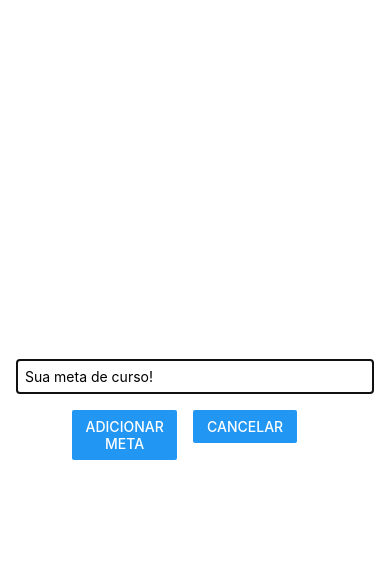
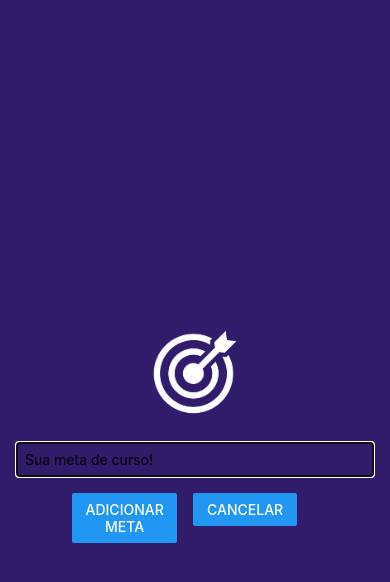
Before and after one commit to MatheusRyuki/React-Native-Metas-Cursos, a React Native app: screen / in a window 390 px wide. Both pictures are taken after a click on the button "ADICIONAR NOVO META". Shown: the top 582 px of the page. Built offline with nearby package versions, Linux system fonts and the light colour scheme.

Commit message:
adicionado imagem no modal

```diff
--- a/components/GoalInput.js
+++ b/components/GoalInput.js
@@ -1,4 +1,11 @@
-import { View, Button, TextInput, StyleSheet, Modal } from "react-native";
+import {
+  View,
+  Button,
+  TextInput,
+  StyleSheet,
+  Modal,
+  Image,
+} from "react-native";
 import { useState } from "react";
 
 const GoalInput = (props) => {
@@ -16,6 +23,7 @@ const GoalInput = (props) => {
   return (
     <Modal visible={props.visible} animationType="slide">
       <View style={styles.inputContainer}>
+        <Image source={require("../assets/goal.png")} style={styles.image} />
         <TextInput
           placeholder="Sua meta de curso!"
           style={styles.textInput}
@@ -43,16 +51,19 @@ const styles = StyleSheet.create({
     flexDirection: "column",
     justifyContent: "center",
     alignItems: "center",
-    marginBottom: 24,
     padding: 16,
-    borderBottomWidth: 1,
-    borderBottomColor: "#ccc",
+    backgroundColor: "#311b6b"
   },
   textInput: {
     borderWidth: 1,
     borderColor: "#ccc",
     width: "100%",
     padding: 8,
+  },
+  image:{
+    width: 100,
+    height: 100,
+    margin: 20
   },
   buttonContainer: {
     marginTop: 16,
```
Also changed, not shown: assets/goal.png (added).
